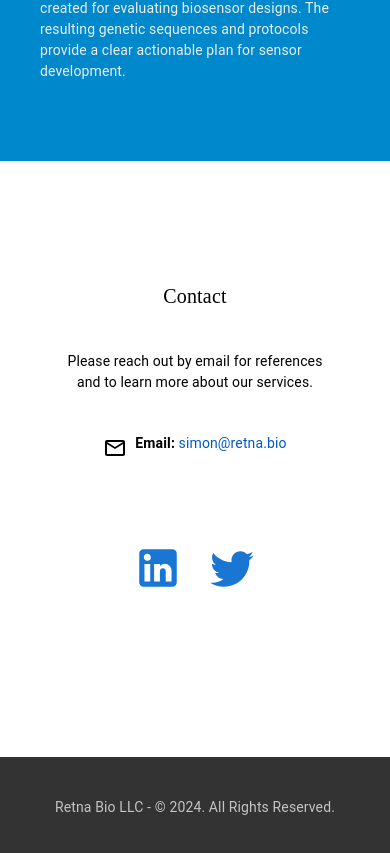
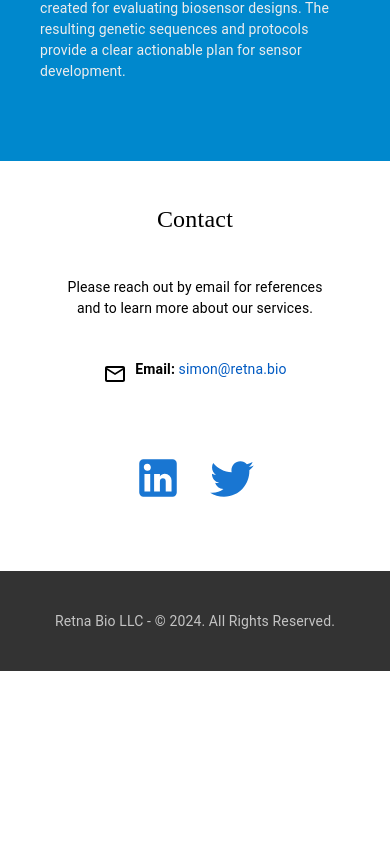
Before and after one commit to simonsnitz/retna-bio, a React (Create React App) app: page / in a window 390 px wide. Shown: the part 1739-2592 px from the top of the page. After the commit the page ends 2410 px from the top, so only its background shows below. Built offline with nearby package versions, Linux system fonts and the light colour scheme.

Commit message:
made Contact page mobile-friendly

```diff
--- a/src/Components/Contact.js
+++ b/src/Components/Contact.js
@@ -17,6 +17,7 @@ const Contact = forwardRef(function Contact(props, ref) {
       props={props}
       ref={ref}
       container
+      sx={{height: {xs:250, sm:300, md:400}}}
       spacing={0}
       columns={12}
       mb={20}
@@ -30,11 +31,11 @@ const Contact = forwardRef(function Contact(props, ref) {
 
         {/* Header */}
       <Typography
-        sx={{ fontSize: { xs: 20, md: 40 }, mt: 15 }} component="div" fontFamily="Argent">
+        sx={{ fontSize: { xs: 24, sm: 34, md: 40  }, mt: {xs:5, sm:10, md:15} }} component="div" fontFamily="Argent">
         Contact
       </Typography>
       <Typography
-        sx={{ fontSize: { xs: 14, md: 22 } }} mt={5} mb={5} component="div">
+        sx={{ fontSize: { xs: 14, sm:18, md: 22 } }} mt={5} mb={5} component="div">
         Please reach out by email for references and to learn more about our services.
       </Typography>
 
@@ -48,7 +49,7 @@ const Contact = forwardRef(function Contact(props, ref) {
       </Typography>
       </Grid>
 
-      <Grid container justifyContent={"center"} mt={10}>
+      <Grid container justifyContent={"center"} mt={8}>
 
         {/* Social media logos */}
         <Link
--- a/src/Components/Services.js
+++ b/src/Components/Services.js
@@ -25,7 +25,7 @@ const Services = forwardRef(function Services(props, ref) {
         {/* Topic Header */}
     <Grid item xs={12} >
       <Typography
-        sx={{ fontSize: { xs: 24, sm: 34, md: 40 }, mt: {xs:5, sm:10} }} color={"white"} component="div" textAlign="center" fontFamily="Argent">
+        sx={{ fontSize: { xs: 24, sm: 34, md: 40 }, mt: {xs:5, sm:10, md:15} }} color={"white"} component="div" textAlign="center" fontFamily="Argent">
         Services
       </Typography>
     </Grid>
```
